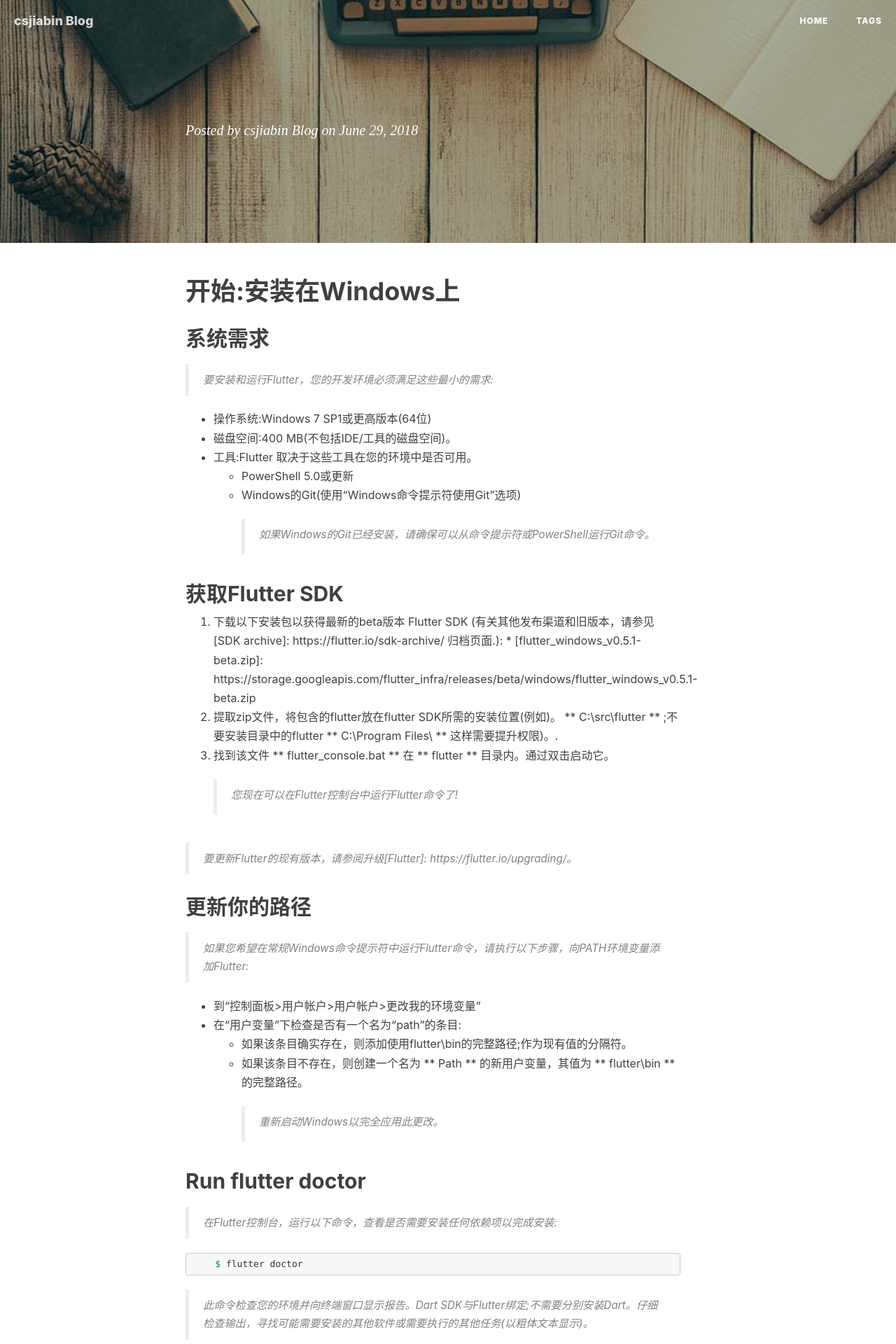
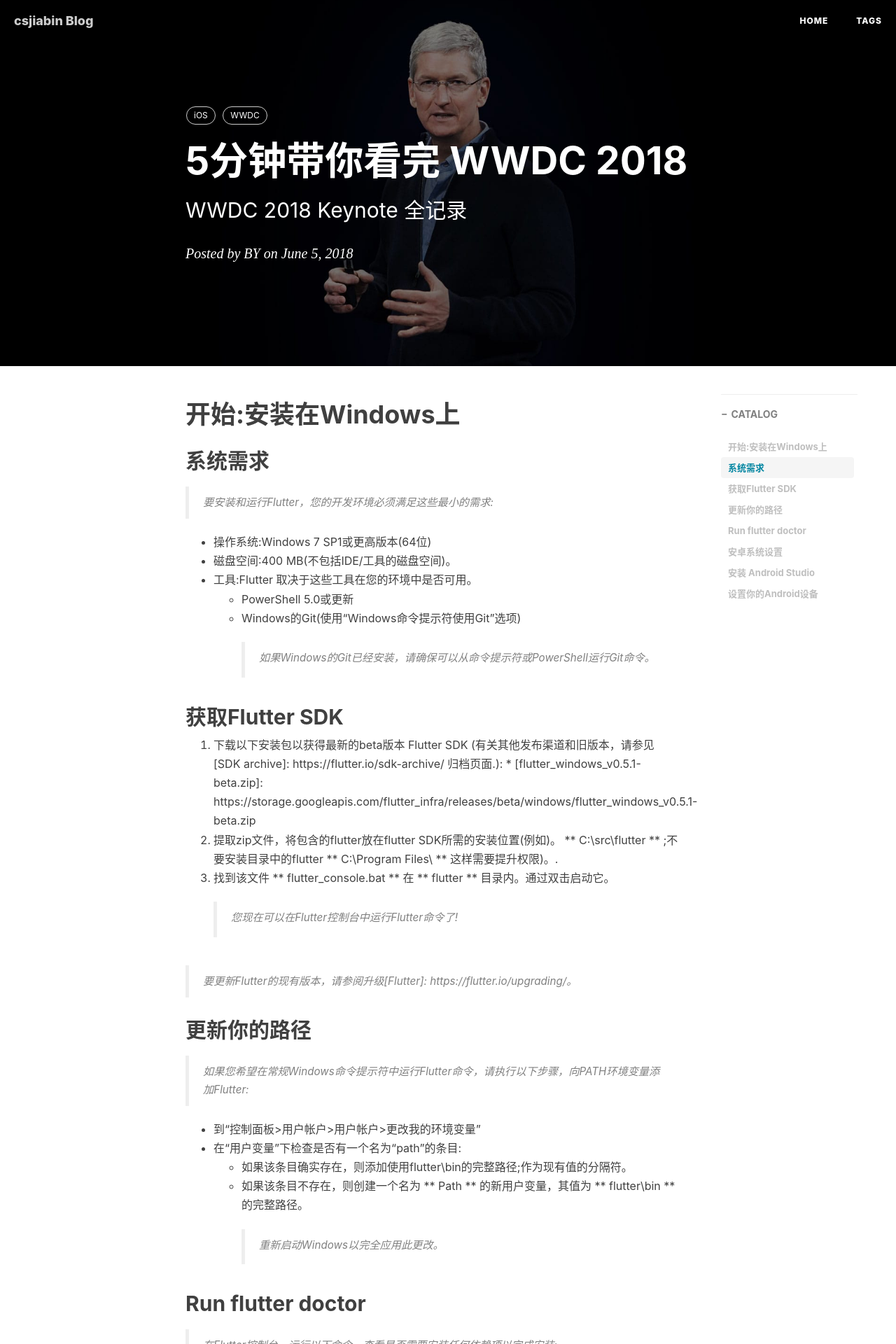
Before and after one commit to lintingjie/csjiabin.github.io, a Jekyll site: the page built from _posts/2018-06-29-Flutter-安装windows.md, in a window 1280 px wide. Shown: the top 1920 px of the page at 70% size. Built offline with Jekyll 4.4.1, drawn with Linux system fonts in a browser that asks for light colours; nearby versions of some CDN libraries; our own code applies the rules of GitHub Pages for plain Markdown files; comment, search, counter and statistics services are not loaded.

Commit message:
Update 2018-06-29-Flutter-安装windows.md

```diff
--- a/_posts/2018-06-29-Flutter-安装windows.md
+++ b/_posts/2018-06-29-Flutter-安装windows.md
@@ -1,14 +1,16 @@
 ---
 layout:     post
-title:      Flutter 安装windows
-subtitle:   Get Started: Install on Windows
-date:       2018-06-29
-author:     csjiabin
+title:      5分钟带你看完 WWDC 2018
+subtitle:   WWDC 2018 Keynote 全记录
+date:       2018-06-05
+author:     BY
 header-img: img/post-bg-cook.jpg
 catalog: true
 tags:
-    - flutter
+    - iOS
+    - WWDC
 ---
+
 # 开始:安装在Windows上
 
 ## 系统需求
```
